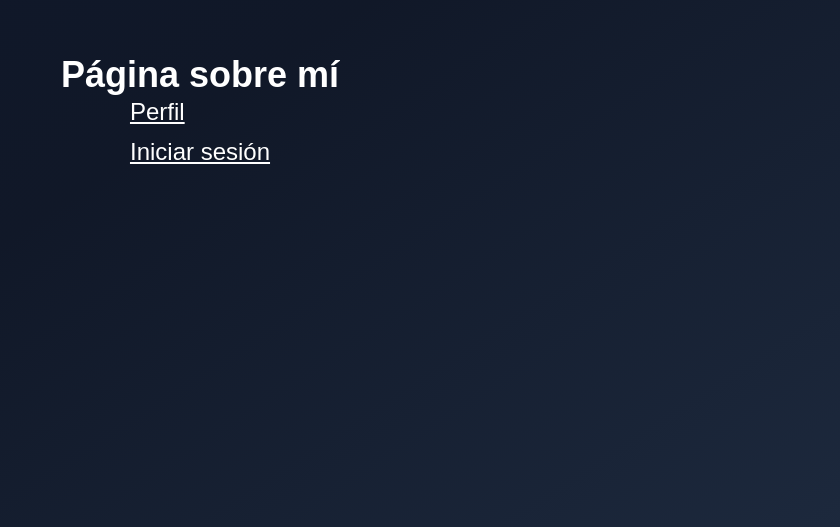
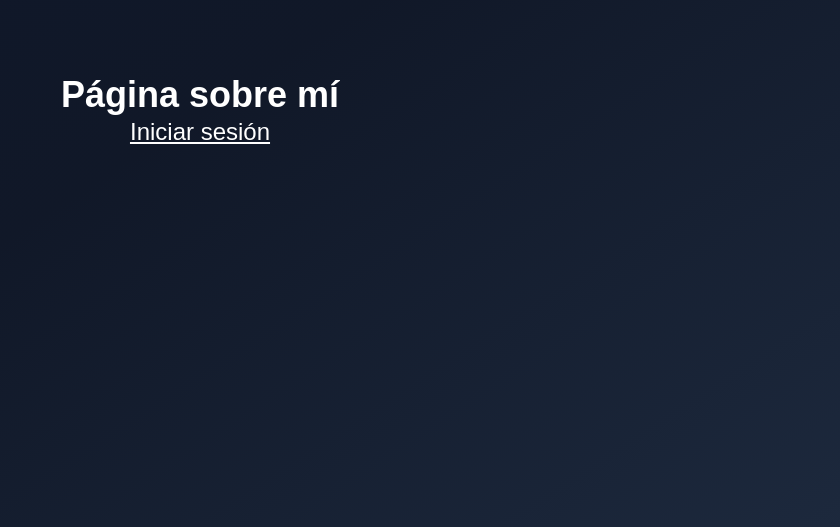
Before and after one commit to Ahtnezev/hooks-app, a React (Vite) app: page / in a window 1280 px wide. Shown: the part 305-832 px from the top of the page, without its empty margins (440-1280 px from the left). Built offline with nearby package versions, Linux system fonts and the light colour scheme.

Commit message:
[U] diseño condicional dependiendo la sesión

```diff
--- a/src/09-useContext/ProfessionalApp.tsx
+++ b/src/09-useContext/ProfessionalApp.tsx
@@ -1,7 +1,8 @@
 
 /**
+ * Tipos:
  * Data o Declarative -> SPA
- * Framework -> renderizado del lado del servidor (liviando)
+ * Framework -> renderizado del lado del servidor (liviano)
  * https://reactrouter.com/home
  */
 
--- a/src/09-useContext/context/UserContext.tsx
+++ b/src/09-useContext/context/UserContext.tsx
@@ -11,6 +11,7 @@ interface UserContextProps {
     // state
     authStatus: AuthStatus;
     user: User | null;
+    isAuthenticated: boolean;
 
     // methods
     login: (userId: number) => boolean;
@@ -64,10 +65,11 @@ export const UserContextProvider: FC<PropsWithChildren> = ({ children }) => { //
 
 
 
-    return <UserContext value={{
-        authStatus: 'checking',
-        user: user,
-        login: handleLogin,
-        logout: handleLogout
-    }}>{children}</UserContext>;
+  return <UserContext value={{
+    authStatus: 'checking',
+    isAuthenticated: authStatus === 'authenticated',
+    user: user,
+    login: handleLogin,
+    logout: handleLogout
+  }}>{ children }</UserContext>;
 }
--- a/src/09-useContext/pages/about/AboutPage.tsx
+++ b/src/09-useContext/pages/about/AboutPage.tsx
@@ -1,14 +1,33 @@
+import { UserContext } from "@/09-useContext/context/UserContext"
+import { Button } from "@/components/ui/button";
+import { use } from "react"
 import { Link } from "react-router"
 
 export const AboutPage = () => {
+
+   const { isAuthenticated, logout } = use(UserContext);
+
   return (
     <div className="flex flex-col items-center justify-center min-h-screen">
         <h1 className="text-4xl font-bold">Página sobre mí</h1>
         <hr />
 
         <div className="flex flex-col gap-2">
-            <Link to="/profile" className="hover:text-blue-500 underline text-2xl">Perfil</Link>
-            <Link to="/login" className="hover:text-blue-500 underline text-2xl">Iniciar sesión</Link>
+            {/* perfil de usuario si tiene sesión */}
+            {
+               isAuthenticated && <Link to="/profile" className="hover:text-blue-500 underline text-2xl">Perfil</Link>
+            }
+
+            {/* Login / logout */}
+            {
+               isAuthenticated ? (
+                  <Button variant='destructive' className="mt-4" onClick={logout}>
+                     Salir
+                  </Button>
+               ) : (
+                  <Link to="/login" className="hover:text-blue-500 underline text-2xl">Iniciar sesión</Link>
+               )
+            }
         </div>
     </div>
   )
```
Also changed, not shown: 1 other file (tests, documents, lock files or other folders).
